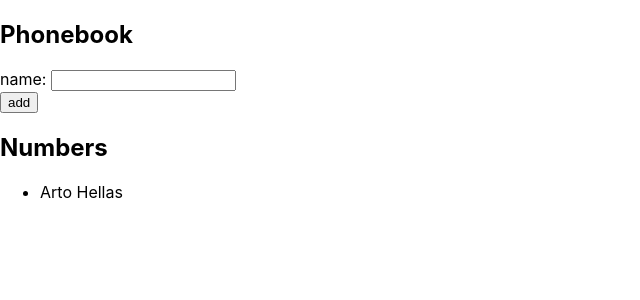
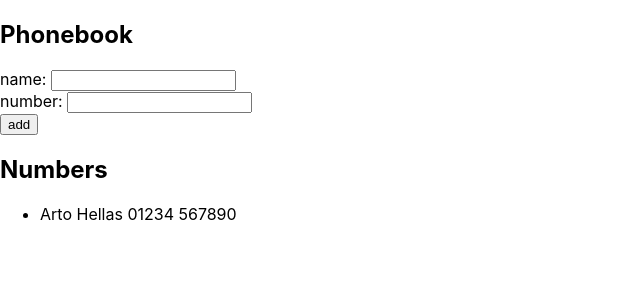
Before and after one commit to ctulb/fullstackopen, a React (Create React App) app in the folder part2/thephonebook/: page / in a window 1280 px wide. Shown: the top 300 px of the page, without its empty margins (0-640 px from the left). Built offline with nearby package versions, Linux system fonts and the light colour scheme.

Commit message:
complete exercise 2.8

```diff
--- a/part2/thephonebook/src/App.js
+++ b/part2/thephonebook/src/App.js
@@ -1,25 +1,35 @@
 import React, { useState } from 'react';
 
 const App = () => {
-  const [persons, setPersons] = useState([{ name: 'Arto Hellas' }]);
+  const [persons, setPersons] = useState([
+    { name: 'Arto Hellas', phoneNumber: '01234 567890' },
+  ]);
   const [newName, setNewName] = useState('');
+  const [newPhoneNumber, setNewPhoneNumber] = useState('');
 
   const handleAdd = (event) => {
     event.preventDefault();
     const newPerson = {
       name: newName,
+      phoneNumber: newPhoneNumber,
     };
     if (persons.filter((person) => person.name === newName).length) {
       alert(`${newName} has already been added to the phonebook`);
       setNewName('');
+      setNewPhoneNumber('');
       return;
     }
     setPersons(persons.concat(newPerson));
     setNewName('');
+    setNewPhoneNumber('');
   };
 
   const handleNameChange = (event) => {
     setNewName(event.target.value);
+  };
+
+  const handlePhoneNumberChange = (event) => {
+    setNewPhoneNumber(event.target.value);
   };
 
   return (
@@ -30,6 +40,10 @@ const App = () => {
           name: <input value={newName} onChange={handleNameChange} />
         </div>
         <div>
+          number:{' '}
+          <input value={newPhoneNumber} onChange={handlePhoneNumberChange} />
+        </div>
+        <div>
           <button onClick={handleAdd} type="submit">
             add
           </button>
@@ -38,7 +52,9 @@ const App = () => {
       <h2>Numbers</h2>
       <ul>
         {persons.map((person) => (
-          <li key={person.name}>{person.name}</li>
+          <li key={person.name}>
+            {person.name} {person.phoneNumber}
+          </li>
         ))}
       </ul>
     </div>
```
